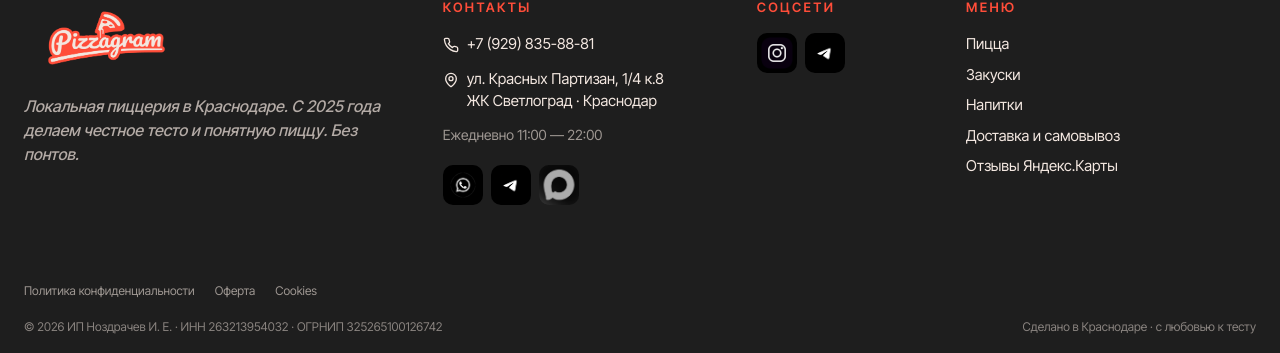
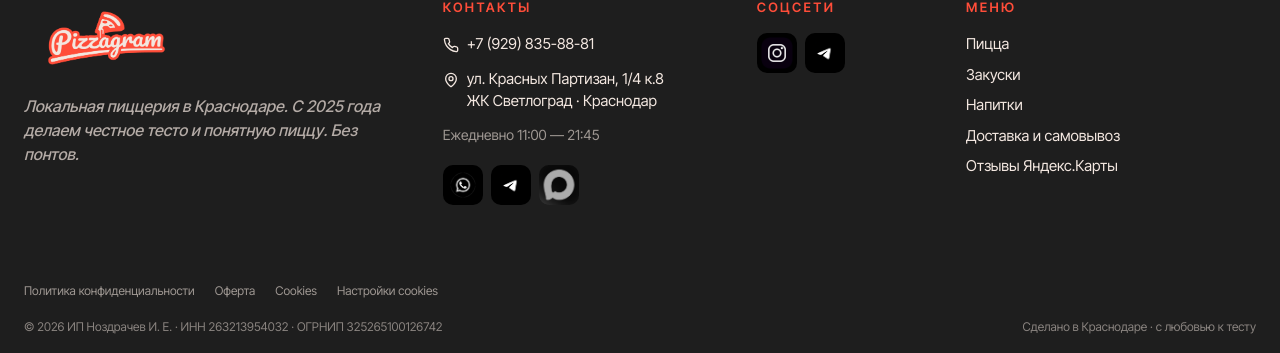
Before and after one commit to renin1234/pizzagram, a Next.js app: page /cookies in a window 1280 px wide. Shown: the part 1512-1865 px from the top of the page. Built offline with nearby package versions, Linux system fonts and the light colour scheme; no server answers.

Commit message:
feat: add cookie settings button in footer; fix working hours to 21:45
Co-Authored-By: Claude Sonnet 4.6 <noreply@anthropic.com>

```diff
--- /dev/null
+++ b/components/cookie-settings-button.tsx
@@ -0,0 +1,19 @@
+"use client";
+
+export default function CookieSettingsButton() {
+  const handleClick = () => {
+    try {
+      localStorage.removeItem("pizzagram-cookies-v1");
+    } catch {}
+    window.location.reload();
+  };
+
+  return (
+    <button
+      onClick={handleClick}
+      className="py-1 text-cream/60 hover:text-crimson text-xs"
+    >
+      Настройки cookies
+    </button>
+  );
+}
--- a/components/footer.tsx
+++ b/components/footer.tsx
@@ -1,6 +1,7 @@
 import Link from "next/link";
 import Image from "next/image";
 import { Phone, MapPin } from "lucide-react";
+import CookieSettingsButton from "@/components/cookie-settings-button";
 
 export default function Footer() {
   return (
@@ -54,7 +55,7 @@ export default function Footer() {
                 <span>ул. Красных Партизан, 1/4 к.8<br />ЖК Светлоград · Краснодар</span>
               </li>
               <li className="text-cream/60 text-sm">
-                Ежедневно 11:00 — 22:00
+                Ежедневно 11:00 — 21:45
               </li>
             </ul>
             <div className="mt-5 flex flex-wrap gap-2">
@@ -119,6 +120,7 @@ export default function Footer() {
             <Link href="/cookies" className="py-1 text-cream/60 hover:text-crimson">
               Cookies
             </Link>
+            <CookieSettingsButton />
           </div>
           <div className="flex flex-col sm:flex-row items-start sm:items-center justify-between gap-3 text-xs text-cream/50">
             <div>
```
